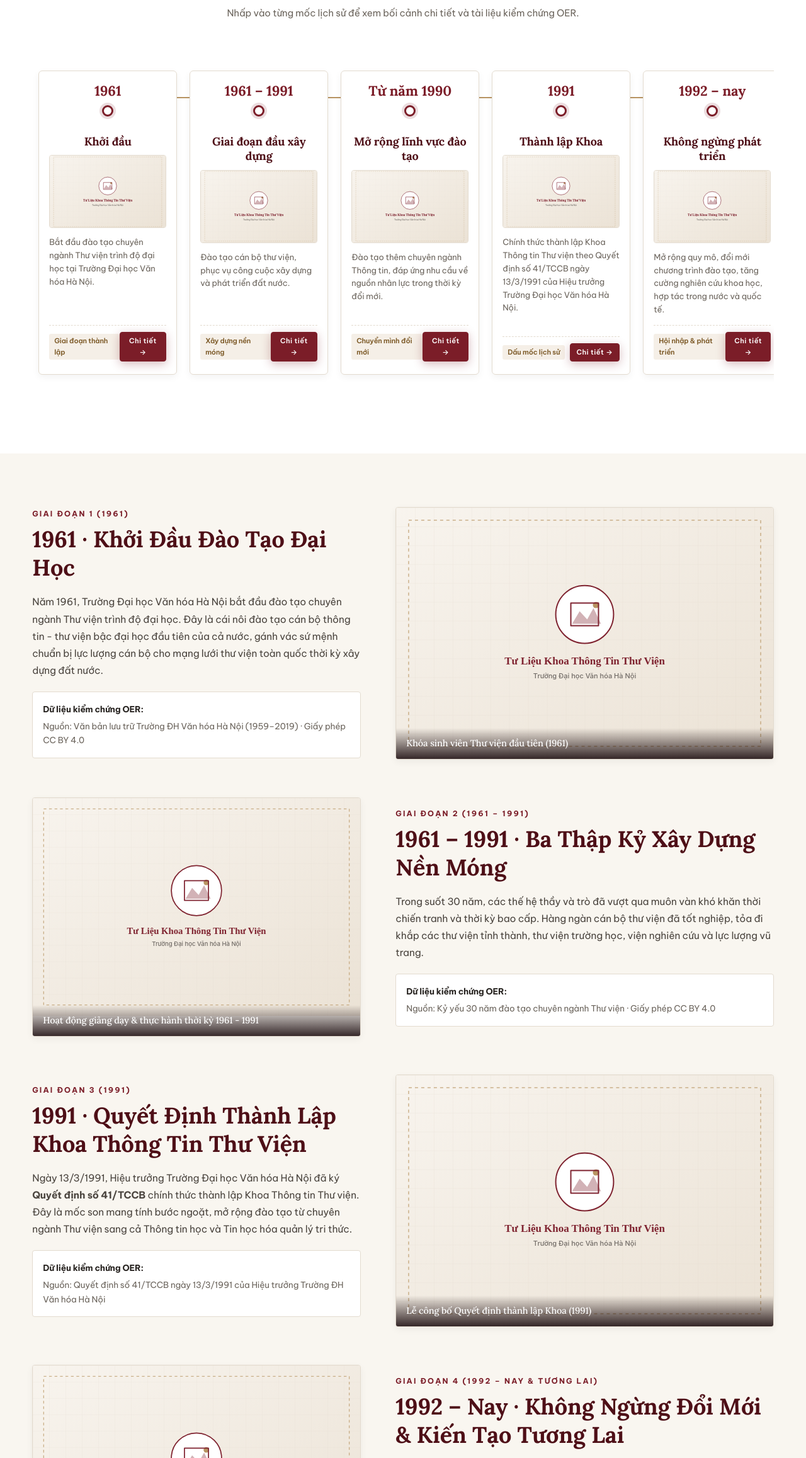
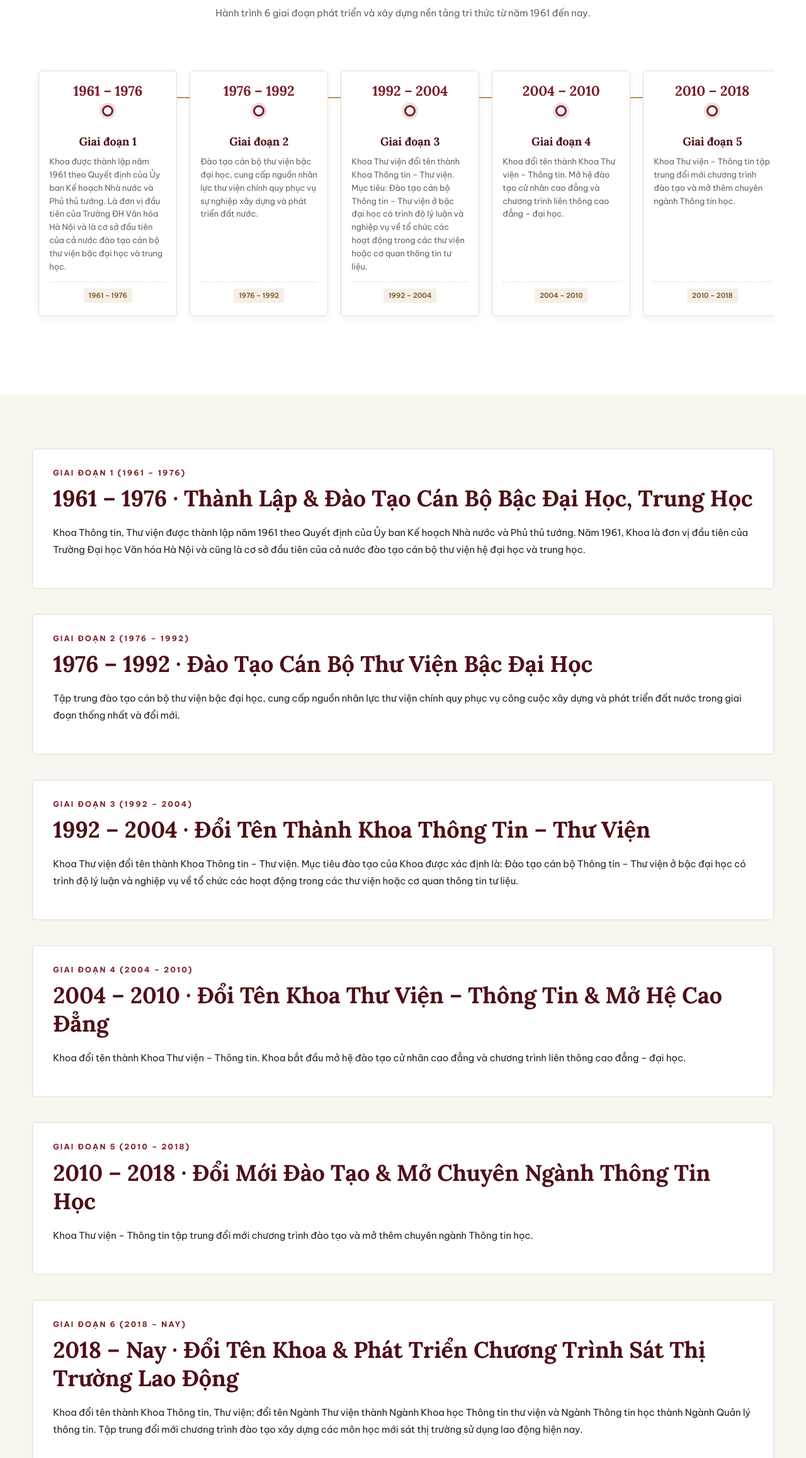
Before and after one commit to LapisLaluli/khoa-tttv-oer, a plain HTML site: page history.html in a window 1280 px wide. Shown: the part 485-2800 px from the top of the page at 63% size. Drawn offline with Linux system fonts and the light colour scheme.

Commit message:
Deploy Khoa TT-TV OER Website

```diff
--- a/assets/js/data-manager.js
+++ b/assets/js/data-manager.js
@@ -6,69 +6,45 @@
 const SEED_MILESTONES = [
   {
     id: "ms-1",
-    year: "1961",
-    title: "Khởi đầu",
-    description: "Bắt đầu đào tạo chuyên ngành Thư viện trình độ đại học tại Trường Đại học Văn hóa Hà Nội.",
-    image: "assets/images/placeholder.svg",
-    tag: "Giai đoạn thành lập",
-    source: "Lịch sử Trường ĐH Văn hóa Hà Nội (1959 - 2019)",
-    sourceUrl: "https://huc.edu.vn",
-    details: "Năm 1961 đánh dấu bước ngoặt quan trọng khi Trường Đại học Văn hóa Hà Nội chính thức mở ngành đào tạo cán bộ Thư viện bậc đại học đầu tiên tại Việt Nam, đặt nền móng vững chắc cho sự phát triển của ngành Thông tin Thư viện nước nhà."
+    year: "1961 – 1976",
+    title: "Giai đoạn 1",
+    description: "Khoa được thành lập năm 1961 theo Quyết định của Ủy ban Kế hoạch Nhà nước và Phủ thủ tướng. Là đơn vị đầu tiên của Trường ĐH Văn hóa Hà Nội và là cơ sở đầu tiên của cả nước đào tạo cán bộ thư viện bậc đại học và trung học.",
+    tag: "1961 – 1976"
   },
   {
     id: "ms-2",
-    year: "1961 – 1991",
-    title: "Giai đoạn đầu xây dựng",
-    description: "Đào tạo cán bộ thư viện, phục vụ công cuộc xây dựng và phát triển đất nước.",
-    image: "assets/images/placeholder.svg",
-    tag: "Xây dựng nền móng",
-    source: "Kỷ yếu truyền thống Khoa Thông tin Thư viện",
-    sourceUrl: "https://flis.huc.edu.vn",
-    details: "Trong suốt 30 năm, các thế hệ giảng viên và sinh viên đã không ngừng nỗ lực vượt qua khó khăn thời chiến và thời kỳ bao cấp, đào tạo hàng ngàn cán bộ thư viện cho toàn quốc."
+    year: "1976 – 1992",
+    title: "Giai đoạn 2",
+    description: "Đào tạo cán bộ thư viện bậc đại học, cung cấp nguồn nhân lực thư viện chính quy phục vụ sự nghiệp xây dựng và phát triển đất nước.",
+    tag: "1976 – 1992"
   },
   {
     id: "ms-3",
-    year: "Từ năm 1990",
-    title: "Mở rộng lĩnh vực đào tạo",
-    description: "Đào tạo thêm chuyên ngành Thông tin, đáp ứng nhu cầu về nguồn nhân lực trong thời kỳ đổi mới.",
-    image: "assets/images/placeholder.svg",
-    tag: "Chuyển mình đổi mới",
-    source: "Đề án mở rộng ngành Thông tin học",
-    sourceUrl: "https://flis.huc.edu.vn",
-    details: "Bước vào thời kỳ Đổi mới và bùng nổ thông tin số, Khoa đã chủ động đổi mới chương trình khung, tích hợp kiến thức khoa học thông tin, tin học hóa thư viện và quản trị cơ sở dữ liệu."
+    year: "1992 – 2004",
+    title: "Giai đoạn 3",
+    description: "Khoa Thư viện đổi tên thành Khoa Thông tin – Thư viện. Mục tiêu: Đào tạo cán bộ Thông tin – Thư viện ở bậc đại học có trình độ lý luận và nghiệp vụ về tổ chức các hoạt động trong các thư viện hoặc cơ quan thông tin tư liệu.",
+    tag: "1992 – 2004"
   },
   {
     id: "ms-4",
-    year: "1991",
-    title: "Thành lập Khoa",
-    description: "Chính thức thành lập Khoa Thông tin Thư viện theo Quyết định số 41/TCCB ngày 13/3/1991 của Hiệu trưởng Trường Đại học Văn hóa Hà Nội.",
-    image: "assets/images/placeholder.svg",
-    tag: "Dấu mốc lịch sử",
-    source: "Quyết định số 41/TCCB ngày 13/3/1991",
-    sourceUrl: "https://flis.huc.edu.vn",
-    details: "Quyết định số 41/TCCB ngày 13/3/1991 đã chính thức công nhận đơn vị cấp Khoa, khẳng định vị thế và trao quyền tự chủ chuyên môn mạnh mẽ để phát triển toàn diện đội ngũ và chương trình đào tạo."
+    year: "2004 – 2010",
+    title: "Giai đoạn 4",
+    description: "Khoa đổi tên thành Khoa Thư viện – Thông tin. Mở hệ đào tạo cử nhân cao đẳng và chương trình liên thông cao đẳng – đại học.",
+    tag: "2004 – 2010"
   },
   {
     id: "ms-5",
-    year: "1992 – nay",
-    title: "Không ngừng phát triển",
-    description: "Mở rộng quy mô, đổi mới chương trình đào tạo, tăng cường nghiên cứu khoa học, hợp tác trong nước và quốc tế.",
-    image: "assets/images/placeholder.svg",
-    tag: "Hội nhập & phát triển",
-    source: "Báo cáo thường niên Khoa TT-TV",
-    sourceUrl: "https://flis.huc.edu.vn",
-    details: "Mở rộng đào tạo sau đại học (Thạc sĩ, Tiến sĩ), hợp tác với nhiều trường đại học quốc tế, triển khai chuyển đổi số và ứng dụng tài nguyên giáo dục mở (OER)."
+    year: "2010 – 2018",
+    title: "Giai đoạn 5",
+    description: "Khoa Thư viện – Thông tin tập trung đổi mới chương trình đào tạo và mở thêm chuyên ngành Thông tin học.",
+    tag: "2010 – 2018"
   },
   {
     id: "ms-6",
-    year: "Hiện nay",
-    title: "Hướng tới tương lai",
-    description: "Tiếp tục khẳng định vai trò là trung tâm đào tạo, nghiên cứu uy tín trong lĩnh vực thông tin – thư viện, đóng góp tích cực vào sự phát triển của Trường và xã hội.",
-    image: "assets/images/placeholder.svg",
-    tag: "Kỷ nguyên số & OER",
-    source: "Chiến lược phát triển Khoa giai đoạn 2025 - 2030",
-    sourceUrl: "https://flis.huc.edu.vn",
-    details: "Tiên phong trong đào tạo quản trị thông tin số, khoa học dữ liệu văn hóa, xây dựng không gian học tập thông minh và thư viện mở phục vụ cộng đồng học thuật."
+    year: "2018 – Nay",
+    title: "Giai đoạn 6",
+    description: "Khoa đổi tên thành Khoa Thông tin, Thư viện; đổi tên Ngành Thư viện thành Ngành Khoa học Thông tin thư viện và Ngành Thông tin học thành Ngành Quản lý thông tin. Đổi mới chương trình đào tạo sát thị trường lao động.",
+    tag: "2018 – Nay"
   }
 ];
 
--- a/assets/js/timeline.js
+++ b/assets/js/timeline.js
@@ -12,50 +12,20 @@ document.addEventListener("DOMContentLoaded", () => {
       return;
     }
 
-    root.innerHTML = milestones.map((m, idx) => `
+    root.innerHTML = milestones.map((m) => `
       <article class="milestone" data-id="${m.id || ''}">
         <div class="milestone-node">
           <div class="milestone-year">${m.year}</div>
           <div class="milestone-dot"></div>
         </div>
         <div class="milestone-title">${m.title}</div>
-        <div class="milestone-img-wrap">
-          <img src="${m.image || 'assets/images/placeholder.svg'}" alt="${m.title}" loading="lazy">
-        </div>
         <p class="milestone-desc">${m.description}</p>
-        <div class="milestone-meta">
-          <span class="oer-badge">${m.tag || "Tư liệu OER"}</span>
-          <button class="view-milestone-btn btn" style="padding: 4px 10px; font-size: 11px;" data-idx="${idx}">Chi tiết →</button>
-        </div>
+        ${m.tag ? `
+        <div class="milestone-meta" style="justify-content:center;">
+          <span class="oer-badge">${m.tag}</span>
+        </div>` : ''}
       </article>
     `).join("");
-
-    // Attach modal click
-    root.querySelectorAll(".view-milestone-btn").forEach(btn => {
-      btn.addEventListener("click", () => {
-        const idx = btn.getAttribute("data-idx");
-        const item = milestones[idx];
-        if (item && window.openDocumentModal) {
-          window.openDocumentModal(
-            `Dấu mốc lịch sử: ${item.year} - ${item.title}`,
-            `
-              <div style="margin-bottom:16px;">
-                <span class="oer-badge" style="font-size:13px;padding:4px 10px;">${item.tag || "Tư liệu số hóa"}</span>
-              </div>
-              <p style="font-size:16px;line-height:1.75;margin-bottom:16px;">${item.details || item.description}</p>
-              <div style="background:var(--cream);padding:18px;border:1px solid var(--line);border-radius:6px;margin:20px 0;">
-                <strong>Thông tin kiểm chứng & Trích dẫn OER:</strong><br>
-                <ul style="margin:8px 0 0 20px;font-size:13.5px;color:var(--muted);line-height:1.7;">
-                  <li><strong>Nguồn tư liệu:</strong> ${item.source || "Kho tư liệu truyền thống Khoa Thông tin Thư viện"}</li>
-                  <li><strong>Giấy phép bản quyền:</strong> Creative Commons Ghi nhận công của tác giả 4.0 (CC BY 4.0)</li>
-                  <li><strong>Đơn vị lưu trữ:</strong> Khoa Thông tin Thư viện - Trường Đại học Văn hóa Hà Nội</li>
-                </ul>
-              </div>
-            `
-          );
-        }
-      });
-    });
   }
 
   renderTimeline();
--- a/history.html
+++ b/history.html
@@ -58,7 +58,7 @@
       <div class="section-head">
         <div class="section-label">TIẾN TRÌNH LỊCH SỬ</div>
         <h2 class="section-title">Các Mốc Son Lịch Sử</h2>
-        <p class="section-desc">Nhấp vào từng mốc lịch sử để xem bối cảnh chi tiết và tài liệu kiểm chứng OER.</p>
+        <p class="section-desc">Hành trình 6 giai đoạn phát triển và xây dựng nền tảng tri thức từ năm 1961 đến nay.</p>
       </div>
 
       <div class="timeline-wrap">
@@ -69,82 +69,60 @@
 
   <!-- NỘI DUNG LỊCH SỬ CHI TIẾT THEO CÁC GIAI ĐOẠN -->
   <section class="section alt">
-    <div class="container" style="display:flex; flex-direction:column; gap:60px;">
+    <div class="container" style="display:flex; flex-direction:column; gap:40px;">
 
-      <!-- Giai đoạn 1: 1961 - Khởi đầu -->
-      <div class="about-grid">
-        <div class="about-copy">
-          <div class="section-label">GIAI ĐOẠN 1 (1961)</div>
-          <h2 class="sub-title">1961 · Khởi Đầu Đào Tạo Đại Học</h2>
-          <p>
-            Năm 1961, Trường Đại học Văn hóa Hà Nội bắt đầu đào tạo chuyên ngành Thư viện trình độ đại học. Đây là cái nôi đào tạo cán bộ thông tin - thư viện bậc đại học đầu tiên của cả nước, gánh vác sứ mệnh chuẩn bị lực lượng cán bộ cho mạng lưới thư viện toàn quốc thời kỳ xây dựng đất nước.
+      <!-- Giai đoạn 1: 1961 - 1976 -->
+      <div class="about-copy" style="background:#ffffff; padding:28px 32px; border-radius:6px; border:1px solid var(--line);">
+        <div class="section-label">GIAI ĐOẠN 1 (1961 – 1976)</div>
+        <h2 class="sub-title">1961 – 1976 · Thành Lập & Đào Tạo Cán Bộ Bậc Đại Học, Trung Học</h2>
+        <p style="font-size:15px; line-height:1.8; color:var(--text); margin-top:10px;">
+          Khoa Thông tin, Thư viện được thành lập năm 1961 theo Quyết định của Ủy ban Kế hoạch Nhà nước và Phủ thủ tướng. Năm 1961, Khoa là đơn vị đầu tiên của Trường Đại học Văn hóa Hà Nội và cũng là cơ sở đầu tiên của cả nước đào tạo cán bộ thư viện hệ đại học và trung học.
         </p>
-          <div style="background:#ffffff; padding:16px; border-radius:4px; border:1px solid var(--line); font-size:13.5px;">
-            <strong>Dữ liệu kiểm chứng OER:</strong>
-            <div style="color:var(--muted); margin-top:4px;">Nguồn: Văn bản lưu trữ Trường ĐH Văn hóa Hà Nội (1959–2019) · Giấy phép CC BY 4.0</div>
-          </div>
-        </div>
-        <div class="collage-box large">
-          <img src="assets/images/placeholder.svg" alt="Tư liệu 1961" style="width:100%;height:100%;object-fit:cover;">
-          <div class="collage-caption">Khóa sinh viên Thư viện đầu tiên (1961)</div>
-        </div>
       </div>
 
-      <!-- Giai đoạn 2: 1961 - 1991 -->
-      <div class="about-grid">
-        <div class="collage-box large">
-          <img src="assets/images/placeholder.svg" alt="Tư liệu 1961-1991" style="width:100%;height:100%;object-fit:cover;">
-          <div class="collage-caption">Hoạt động giảng dạy & thực hành thời kỳ 1961 - 1991</div>
-        </div>
-        <div class="about-copy">
-          <div class="section-label">GIAI ĐOẠN 2 (1961 – 1991)</div>
-          <h2 class="sub-title">1961 – 1991 · Ba Thập Kỷ Xây Dựng Nền Móng</h2>
-          <p>
-            Trong suốt 30 năm, các thế hệ thầy và trò đã vượt qua muôn vàn khó khăn thời chiến tranh và thời kỳ bao cấp. Hàng ngàn cán bộ thư viện đã tốt nghiệp, tỏa đi khắp các thư viện tỉnh thành, thư viện trường học, viện nghiên cứu và lực lượng vũ trang.
+      <!-- Giai đoạn 2: 1976 - 1992 -->
+      <div class="about-copy" style="background:#ffffff; padding:28px 32px; border-radius:6px; border:1px solid var(--line);">
+        <div class="section-label">GIAI ĐOẠN 2 (1976 – 1992)</div>
+        <h2 class="sub-title">1976 – 1992 · Đào Tạo Cán Bộ Thư Viện Bậc Đại Học</h2>
+        <p style="font-size:15px; line-height:1.8; color:var(--text); margin-top:10px;">
+          Tập trung đào tạo cán bộ thư viện bậc đại học, cung cấp nguồn nhân lực thư viện chính quy phục vụ công cuộc xây dựng và phát triển đất nước trong giai đoạn thống nhất và đổi mới.
         </p>
-          <div style="background:#ffffff; padding:16px; border-radius:4px; border:1px solid var(--line); font-size:13.5px;">
-            <strong>Dữ liệu kiểm chứng OER:</strong>
-            <div style="color:var(--muted); margin-top:4px;">Nguồn: Kỷ yếu 30 năm đào tạo chuyên ngành Thư viện · Giấy phép CC BY 4.0</div>
-          </div>
-        </div>
       </div>
 
-      <!-- Giai đoạn 3: 1991 - Chính thức thành lập Khoa -->
-      <div class="about-grid">
-        <div class="about-copy">
-          <div class="section-label">GIAI ĐOẠN 3 (1991)</div>
-          <h2 class="sub-title">1991 · Quyết Định Thành Lập Khoa Thông Tin Thư Viện</h2>
-          <p>
-            Ngày 13/3/1991, Hiệu trưởng Trường Đại học Văn hóa Hà Nội đã ký <strong>Quyết định số 41/TCCB</strong> chính thức thành lập Khoa Thông tin Thư viện. Đây là mốc son mang tính bước ngoặt, mở rộng đào tạo từ chuyên ngành Thư viện sang cả Thông tin học và Tin học hóa quản lý tri thức.
+      <!-- Giai đoạn 3: 1992 - 2004 -->
+      <div class="about-copy" style="background:#ffffff; padding:28px 32px; border-radius:6px; border:1px solid var(--line);">
+        <div class="section-label">GIAI ĐOẠN 3 (1992 – 2004)</div>
+        <h2 class="sub-title">1992 – 2004 · Đổi Tên Thành Khoa Thông Tin – Thư Viện</h2>
+        <p style="font-size:15px; line-height:1.8; color:var(--text); margin-top:10px;">
+          Khoa Thư viện đổi tên thành Khoa Thông tin – Thư viện. Mục tiêu đào tạo của Khoa được xác định là: Đào tạo cán bộ Thông tin – Thư viện ở bậc đại học có trình độ lý luận và nghiệp vụ về tổ chức các hoạt động trong các thư viện hoặc cơ quan thông tin tư liệu.
         </p>
-          <div style="background:#ffffff; padding:16px; border-radius:4px; border:1px solid var(--line); font-size:13.5px;">
-            <strong>Dữ liệu kiểm chứng OER:</strong>
-            <div style="color:var(--muted); margin-top:4px;">Nguồn: Quyết định số 41/TCCB ngày 13/3/1991 của Hiệu trưởng Trường ĐH Văn hóa Hà Nội</div>
-          </div>
-        </div>
-        <div class="collage-box large">
-          <img src="assets/images/placeholder.svg" alt="Quyết định thành lập Khoa 1991" style="width:100%;height:100%;object-fit:cover;">
-          <div class="collage-caption">Lễ công bố Quyết định thành lập Khoa (1991)</div>
-        </div>
       </div>
 
-      <!-- Giai đoạn 4: 1992 - Nay -->
-      <div class="about-grid">
-        <div class="collage-box large">
-          <img src="assets/images/placeholder.svg" alt="Giai đoạn phát triển hội nhập" style="width:100%;height:100%;object-fit:cover;">
-          <div class="collage-caption">Đổi mới đào tạo số, thư viện điện tử và hội nhập quốc tế</div>
+      <!-- Giai đoạn 4: 2004 - 2010 -->
+      <div class="about-copy" style="background:#ffffff; padding:28px 32px; border-radius:6px; border:1px solid var(--line);">
+        <div class="section-label">GIAI ĐOẠN 4 (2004 – 2010)</div>
+        <h2 class="sub-title">2004 – 2010 · Đổi Tên Khoa Thư Viện – Thông Tin & Mở Hệ Cao Đẳng</h2>
+        <p style="font-size:15px; line-height:1.8; color:var(--text); margin-top:10px;">
+          Khoa đổi tên thành Khoa Thư viện – Thông tin. Khoa bắt đầu mở hệ đào tạo cử nhân cao đẳng và chương trình liên thông cao đẳng – đại học.
+        </p>
       </div>
-        <div class="about-copy">
-          <div class="section-label">GIAI ĐOẠN 4 (1992 – NAY & TƯƠNG LAI)</div>
-          <h2 class="sub-title">1992 – Nay · Không Ngừng Đổi Mới & Kiến Tạo Tương Lai</h2>
-          <p>
-            Khoa không ngừng nâng cao chất lượng đào tạo đại học và sau đại học (Thạc sĩ, Tiến sĩ), đẩy mạnh nghiên cứu ứng dụng trí tuệ nhân tạo, khoa học dữ liệu và tài nguyên giáo dục mở trong thư viện số, khẳng định vị thế trung tâm đào tạo chuyên ngành hàng đầu Việt Nam.
+
+      <!-- Giai đoạn 5: 2010 - 2018 -->
+      <div class="about-copy" style="background:#ffffff; padding:28px 32px; border-radius:6px; border:1px solid var(--line);">
+        <div class="section-label">GIAI ĐOẠN 5 (2010 – 2018)</div>
+        <h2 class="sub-title">2010 – 2018 · Đổi Mới Đào Tạo & Mở Chuyên Ngành Thông Tin Học</h2>
+        <p style="font-size:15px; line-height:1.8; color:var(--text); margin-top:10px;">
+          Khoa Thư viện – Thông tin tập trung đổi mới chương trình đào tạo và mở thêm chuyên ngành Thông tin học.
         </p>
-          <div style="background:#ffffff; padding:16px; border-radius:4px; border:1px solid var(--line); font-size:13.5px;">
-            <strong>Dữ liệu kiểm chứng OER:</strong>
-            <div style="color:var(--muted); margin-top:4px;">Nguồn: Đề án phát triển Khoa Thông tin Thư viện tầm nhìn 2030</div>
       </div>
-        </div>
+
+      <!-- Giai đoạn 6: 2018 đến nay -->
+      <div class="about-copy" style="background:#ffffff; padding:28px 32px; border-radius:6px; border:1px solid var(--line);">
+        <div class="section-label">GIAI ĐOẠN 6 (2018 – NAY)</div>
+        <h2 class="sub-title">2018 – Nay · Đổi Tên Khoa & Phát Triển Chương Trình Sát Thị Trường Lao Động</h2>
+        <p style="font-size:15px; line-height:1.8; color:var(--text); margin-top:10px;">
+          Khoa đổi tên thành Khoa Thông tin, Thư viện; đổi tên Ngành Thư viện thành Ngành Khoa học Thông tin thư viện và Ngành Thông tin học thành Ngành Quản lý thông tin. Tập trung đổi mới chương trình đào tạo xây dựng các môn học mới sát thị trường sử dụng lao động hiện nay.
+        </p>
       </div>
 
     </div>
```
Also changed, not shown: assets/js/main.js (+6 -8 lines), data/milestones.json (+24 -42 lines), assets/images/logo-placeholder.svg (added). Lines whose indentation alone changed are shown as unchanged.
